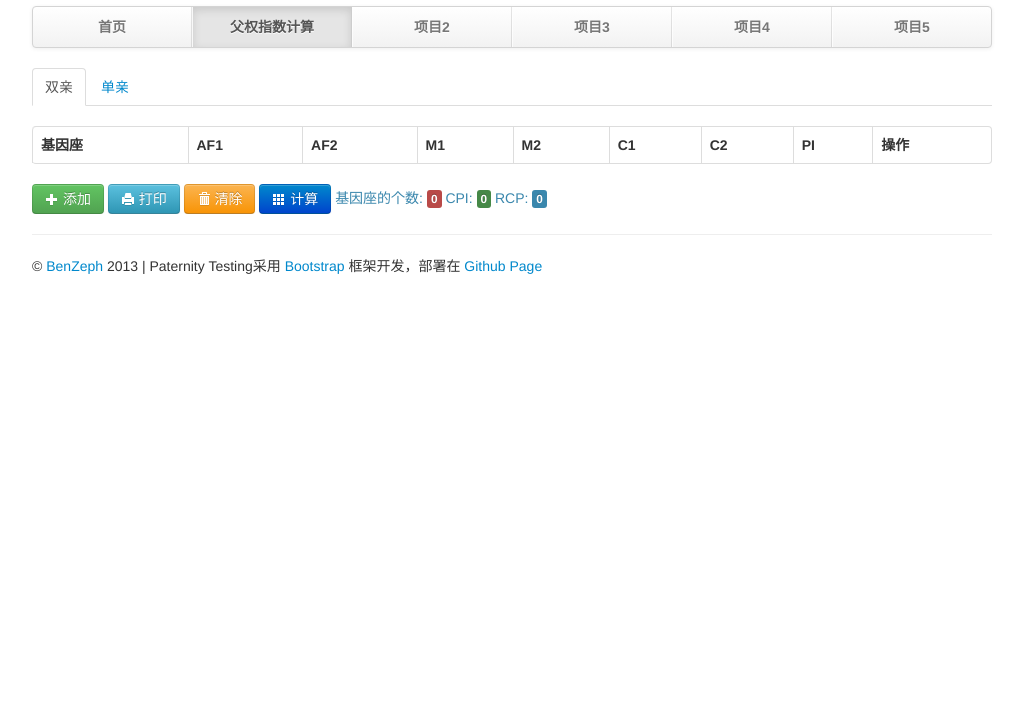
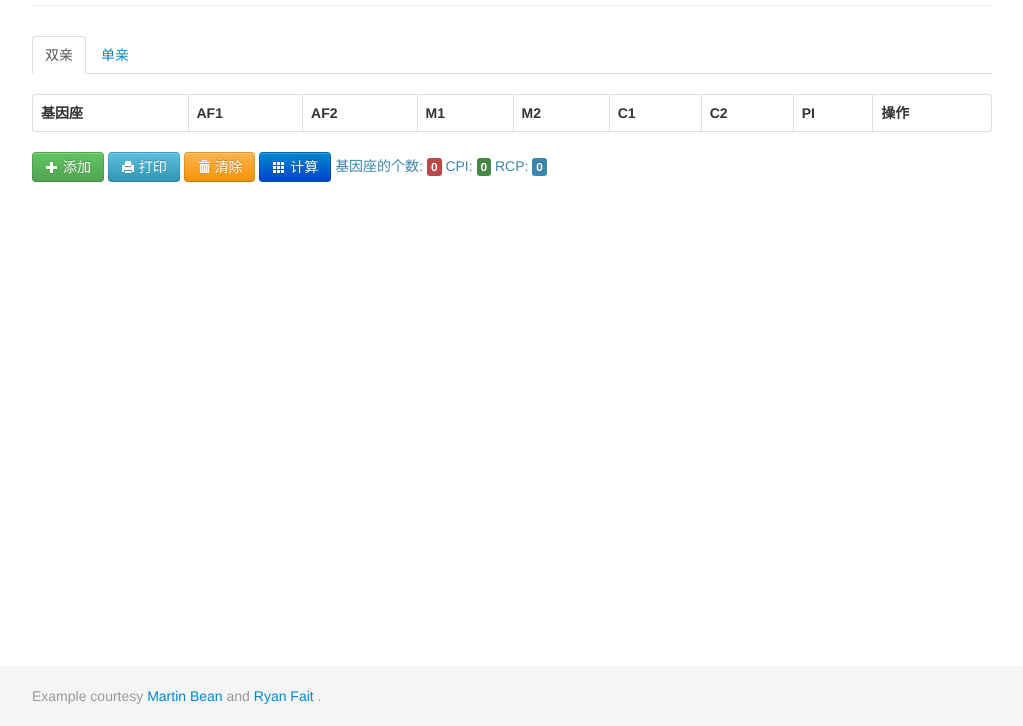
Before and after one commit to benzeph/pi, a plain HTML site: page exp/paternity-index.html in a window 1280 px wide. Shown: the part 74-800 px from the top of the page, without its empty margins (128-1151 px from the left). Drawn offline with Linux system fonts and the light colour scheme.

Commit message:
修改整个界面

```diff
--- a/exp/paternity-index.html
+++ b/exp/paternity-index.html
@@ -6,77 +6,48 @@
   <meta name="viewport" content="width=device-width, initial-scale=1.0">
   <link href="../css/bootstrap.min.css" rel="stylesheet" media="screen"></head>
   <style type="text/css">
-      body {
-        padding-top: 20px;
-        padding-bottom: 60px;
+      html,body {
+        height: 100%;
       }
 
-      /* Custom container */
+      #wrap {
+        min-height: 100%;
+        height: auto !important;
+        height: 100%;
+        margin: 0 auto -60px;
+      }
+
+      #push,#footer {
+        height: 60px;
+      }
+
+      #footer {
+        background-color: #f5f5f5;
+      }
+
+      @media (max-width: 767px) {
+        #footer {
+          margin-left: -20px;
+          margin-right: -20px;
+          padding-left: 20px;
+          padding-right: 20px;
+        }
+      }
+
       .container {
-        margin: 0 auto;
+        width: auto;
         max-width: 960px;
       }
-      .container > hr {
-        margin: 60px 0;
-      }
-      .navbar .navbar-inner {
-        padding: 0;
-      }
-      .navbar .nav {
-        margin: 0;
-        display: table;
-        width: 100%;
-      }
-      .navbar .nav li {
-        display: table-cell;
-        width: 1%;
-        float: none;
-      }
-      .navbar .nav li a {
-        font-weight: bold;
-        text-align: center;
-        border-left: 1px solid rgba(255,255,255,.75);
-        border-right: 1px solid rgba(0,0,0,.1);
-      }
-      .navbar .nav li:first-child a {
-        border-left: 0;
-        border-radius: 3px 0 0 3px;
-      }
-      .navbar .nav li:last-child a {
-        border-right: 0;
-        border-radius: 0 3px 3px 0;
+
+      .container .credit {
+        margin: 20px 0;
       }
     </style>
 <body  onload="loadTableFromCookie()">
+  <div id="wrap">
     <div class="container">
-    <div class="masthead">
-      <h3 class="text-error">Paternity Testing</h3>
-      <div class="navbar">
-        <div class="navbar-inner">
-          <div class="container">
-            <ul class="nav">
-              <li >
-                <a href="../index.html">首页</a>
-              </li>
-              <li class="active">
-                <a href="paternity-index.html">父权指数计算</a>
-              </li>
-              <li>
-                <a href="Services.html">项目2</a>
-              </li>
-              <li >
-                <a href="Downloads.html">项目3</a>
-              </li>
-              <li>
-                <a href="About.html">项目4</a>
-              </li>
-              <li>
-                <a href="Contact.html">项目5</a>
-              </li>
-            </ul>
-          </div>
-        </div>
-      </div>
+      <div class="page-header">
+        <h2>Paternity Testing</h2>
       </div>
       <ul id="myTab" class="nav nav-tabs">
         <li class="active">
@@ -135,15 +106,17 @@
         </div>
         <div class="tab-pane fade" id="profile"></div>
       </div>
-    <div class="footer">
-      <hr>
-      <p>
-        &copy;
-        <a href="http://github.com/benzeph" target="_blank">BenZeph</a>
-        2013 | Paternity Testing采用
-        <a href="http://twitter.github.io/bootstrap/index.html" target="_blank">Bootstrap</a>
-        框架开发，部署在
-        <a href="http://pages.github.com/" target="_blank">Github Page</a>
+    </div>
+    <div id="push"></div>
+  </div>
+  <div id="footer">
+    <div class="container">
+      <p class="muted credit">
+        Example courtesy
+        <a href="http://martinbean.co.uk">Martin Bean</a>
+        and
+        <a href="http://ryanfait.com/sticky-footer/">Ryan Fait</a>
+        .
       </p>
     </div>
   </div>
```
Lines whose indentation alone changed are shown as unchanged.
